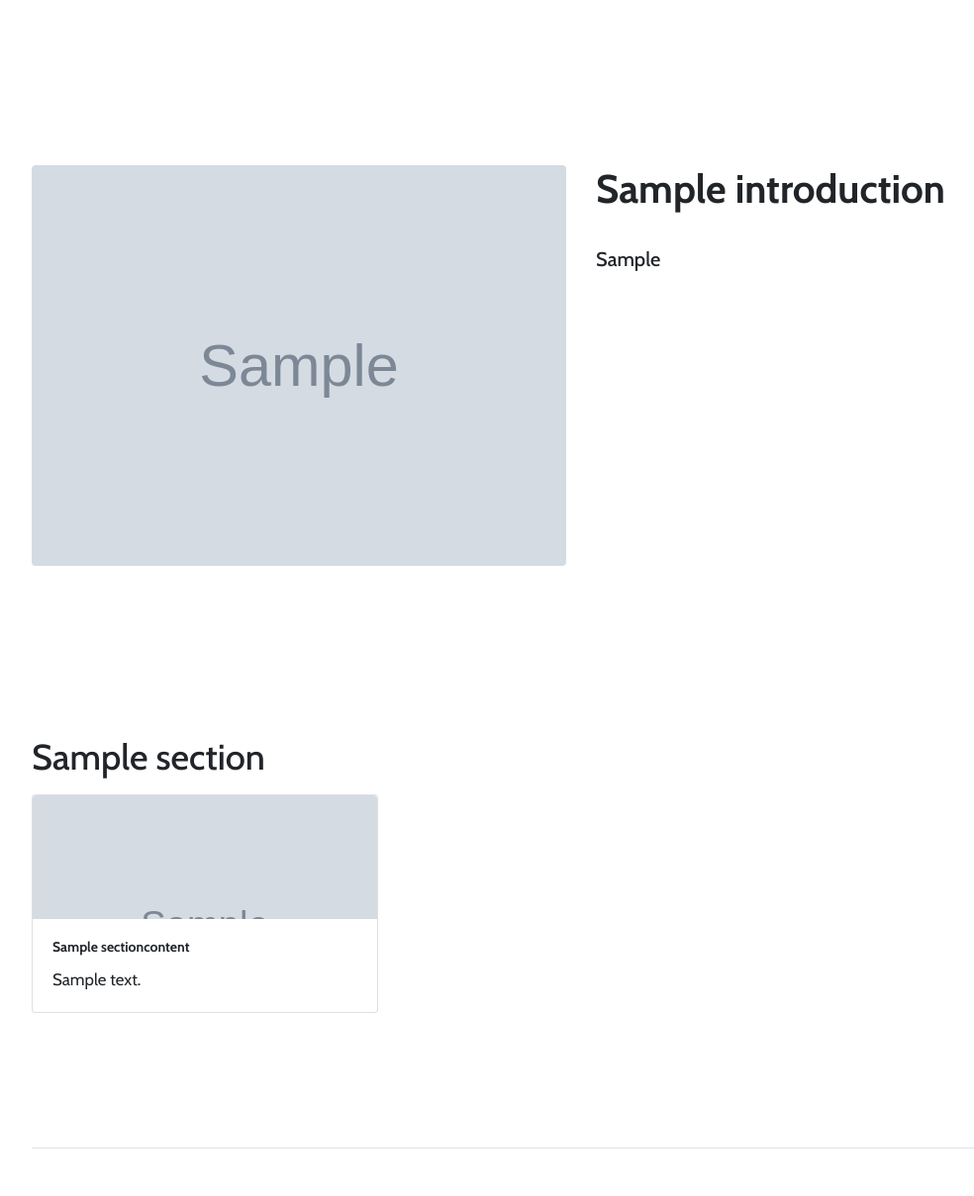
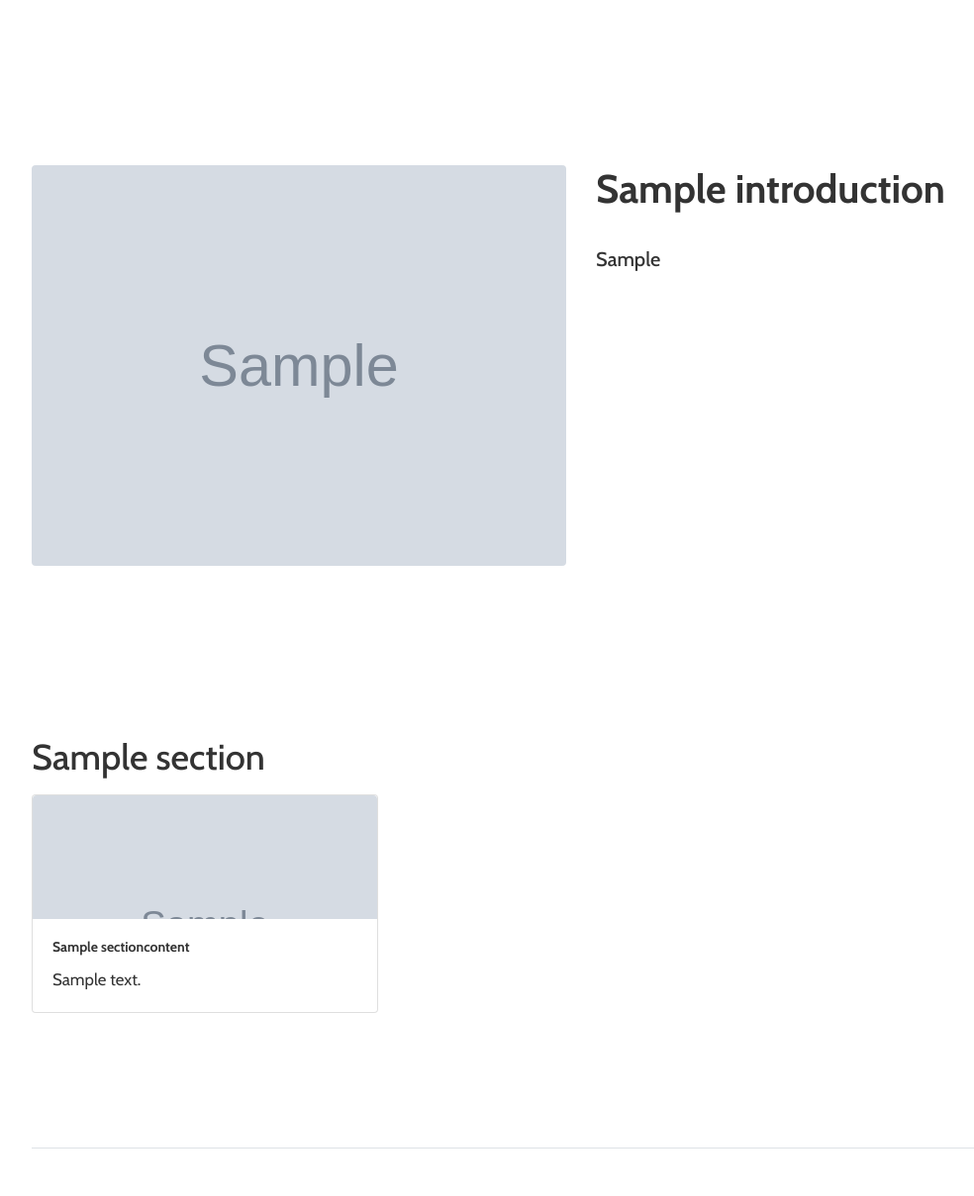
Before and after one commit to Mateaus/PersonalWebsite, a Django app: page / in a window 1280 px wide. Shown: the part 57-1266 px from the top of the page at 99% size, without its empty margins (53-1037 px from the left). Run offline with Django 3.2, Linux system fonts and the light colour scheme; tables that the repository leaves empty hold one stand-in row (values such as "Sample post"); grey boxes marked "Sample" are stand-in pictures; parts of the project's set-up code (start-up, migrations or seed data) failed here and were passed over; some libraries are stand-ins or nearby versions.

Commit message:
Added color for all headers and paragraphs to inherit from root color variable.

```diff
--- a/personalwebsite/static/base/dist/css/base.css
+++ b/personalwebsite/static/base/dist/css/base.css
@@ -1,4 +1,5 @@
 :root {
+    --font-default-color: #333333;
     --font-scale: 0.95;
 }
 
@@ -17,6 +18,7 @@
 
 h1, h2, h3, h4, h5, h6 {
     font-family: 'Cabin', sans-serif;
+    color: var(--font-default-color);
 }
 
 h1 {
@@ -44,11 +46,9 @@ h6 {
 }
 
 p {
+    font-size: calc(1em * var(--font-scale));
     font-family: 'Cabin', sans-serif;
-}
-
-p {
-    font-size: calc(1em * var(--font-scale));
+    color: var(--font-default-color);
 }
 
 a {
```
Also changed, not shown: personalwebsite/blog/templates/blog/post_list.html (+4 -3 lines), personalwebsite/static/blog/dist/css/blog.css (+9 -4 lines).
